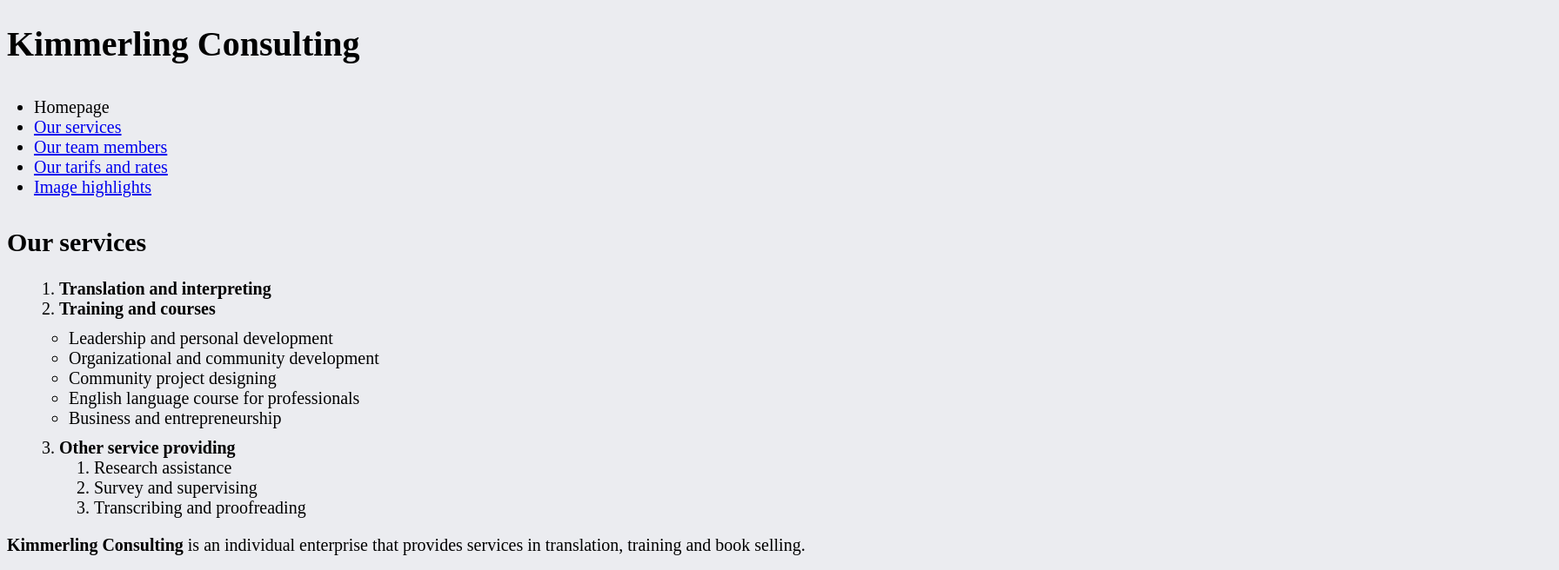
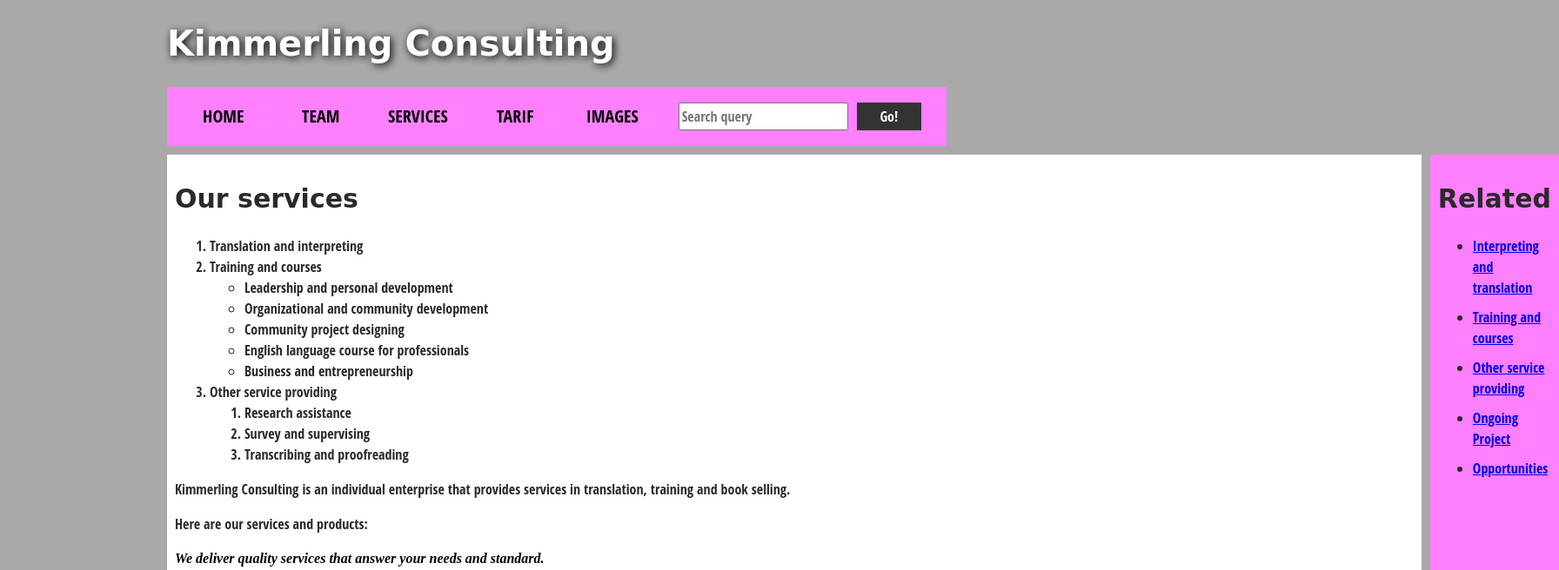
Before and after one commit to KimmerlingRazafindrina/webinairekim, a plain HTML site: page index.html in a window 1280 px wide. Shown: the top 656 px of the page at 87% size, 1792 px wide, since content can reach past the window. Drawn offline with Linux system fonts and the light colour scheme.

Commit message:
Note: improved with structures

```diff
--- a/index.html
+++ b/index.html
@@ -16,15 +16,23 @@
 </head>
 <body>
     <h1>Kimmerling Consulting</h1>
-    <ul>
-        <li> Homepage</li>
-        <li><a href="services.html">Our services</a></li>
-        <li><a href="teams.html">Our team members</a></li>
-        <li><a href="tarif.html">Our tarifs and rates</a></li>
-        <li><a href="images.html">Image highlights </a></li>
-    </ul>
-
-
+    <nav>
+        <ul>
+          <li><a href="#">Home</a></li>
+          <li><a href="teams.html">Team</a></li>
+          <li><a href="services.html">Services</a></li>
+          <li><a href="tarif.html">Tarif</a></li>
+          <li><a href="images.html">Images</a></li>
+        </ul>
+        <form>
+            <input type="search" name="q" placeholder="Search query">
+            <input type="submit" value="Go!">
+          </form>
+        </nav>
+        <!-- A Search form is another common non-linear way to navigate through a website. -->
+    <main>
+    <article>
+    <section>
     <h2>Our services </h2> <!-- <p>Just for trying but need to better the layout of the title</p> -->
     <ol>
     <li> <strong>Translation and interpreting</strong></li>
@@ -55,9 +63,8 @@
     </a>
     <p> Please visit our blog <a href="https://rkimmerling.wordpress.com/about-me/" title= "KC Homepage" target="_blank">Kimmerling Consulting</a>.</p>
     <input type="text">
-    <p><a href=https://rkimmerling.wordpress.com> Interpreting and translation </a>.</p>
-    <p><a href=https://rkimmerling.wordpress.com> Training and courses </a>.</p>
-    <p><a href=https://rkimmerling.wordpress.com> Other service providing </a>.</p>
+</section>
+<section>
     <h1> TRAINING AND COURSES </h1>
     <p> We have different pieces of training for <i> young people and professionals </i> such as <strong> Leadership and personal development, Organizational development and leadership, Community project design, and business and entrepreneurship.</strong>
          We also have different English language courses for professionals such as <strong> English for business, English for tourism and travel, English for health professionals, English for Journalism, and English for STEM</strong>
@@ -101,5 +108,26 @@
   <p> The chemical formula of cafeine is <strong> <em>C<sub>8</sub>H<sub>10</sub>N<sub>4</sub>O<sub>2</sub></em> </strong>, and today is the 1<sup>st</sup> time I know this formula.</p> <!-- <p>Just a test </p> -->
   <address> <p> Page written by <a href="https://rkimmerling.wordpress.com"> Kimmerling Razafindrina</a></p></address> <!-- <p>Just a test </p> -->
   <p> Written today,<time datetime="05-09-2023"> May 9<sup>th</sup>, 2023. </time> <time datetime="06:47am">06:47am</time></p>
+</section>
+<p>Il y avait une fois une fille nommée Nell<br> <!-- <p>Just a test </p> -->
+    Qui aimait écrire du HTML<br>
+    Mais ses structures et sémantiques affligeantes<br>
+    rendaient de ses marquages la lecture inélégante.</p> <!-- <p>Just a test </p> -->
+
+</article>
+<aside>
+    <h2>Related</h2>
+    <ul>
+      <li><a href="https://rkimmerling.wordpress.com">Interpreting and translation</a></li>
+      <li><a href="https://rkimmerling.wordpress.com">Training and courses </a></li>
+      <li><a href="https://rkimmerling.wordpress.com">Other service providing</a></li>
+      <li><a href="https://rkimmerling.wordpress.com">Ongoing Project</a></li>
+      <li><a href="https://rkimmerling.wordpress.com">Opportunities</a></li>
+    </ul>
+  </aside>
+</main>
+  <footer>
+    <p>©Copyright 2050 by Kimmerling Razafindrina. All rights reversed.</p>
+  </footer>
 </body>
 </html>
--- a/style.css
+++ b/style.css
@@ -1,14 +1,133 @@
+/* || General setup */
+
+html, body {
+  margin: 0;
+  padding: 0;
+}
+
+html {
+  font-size: 10px;
+  background-color: #a9a9a9;
+}
+
 body {
-    background-color: rgb(235, 236, 240);
-    font-size: 20px;
-  }
+  width: 70%;
+  margin: 0 auto;
+}
 
-  ul {
-    background: rgb(235, 236, 240);
-    padding: 10px;
-    border: 1px solid rgb(235, 236, 240);
-  }
+/* || typography */
 
-  li {
-    margin-left: 20px;
-  }
+h1, h2, h3 {
+  font-family: 'Sonsie One', cursive;
+  color: #2a2a2a;
+}
+
+p, input, li {
+  font-family: 'Open Sans Condensed', sans-serif;
+  color: #2a2a2a;
+}
+
+h1 {
+  font-size: 4rem;
+  text-align: left;
+  color: white;
+  text-shadow: 2px 2px 10px black;
+}
+
+h2 {
+  font-size: 3rem;
+  text-align: left ;
+}
+
+h3 {
+  font-size: 2.2rem;
+}
+
+p, li, dl, em {
+  font-size: 1.6rem;
+  line-height: 1.5;
+}
+
+/* || header layout */
+
+nav, article, aside, footer {
+  background-color: white;
+  padding: 1%;
+}
+
+nav {
+  height: 50px;
+  background-color: #ff80ff;
+  display: flex;
+  margin-bottom: 10px;
+}
+
+nav ul {
+  padding: 0;
+  list-style-type: none;
+  flex: 2;
+  display: flex;
+}
+
+nav li {
+  display: inline;
+  text-align: center;
+  flex: 1;
+}
+
+nav a {
+  display: inline-block;
+  font-size: 2rem;
+  text-transform: uppercase;
+  text-decoration: none;
+  color: black;
+}
+
+nav form {
+  flex: 1;
+  display: flex;
+  align-items: center;
+  height: 100%;
+  padding: 0 2em;
+}
+
+input {
+  font-size: 1.6rem;
+  height: 32px;
+}
+
+input[type="search"] {
+  flex: 3;
+}
+
+input[type="submit"] {
+  flex: 1;
+  margin-left: 1rem;
+  background: #333;
+  border: 0;
+  color: white;
+}
+
+/* || main layout */
+
+main {
+  display: flex;
+}
+
+article {
+  flex: 4;
+}
+
+aside {
+  flex: 1;
+  margin-left: 10px;
+  background-color: #ff80ff;
+}
+
+aside li {
+  padding-bottom: 10px;
+}
+
+footer {
+  margin-top: 10px;
+}
```
